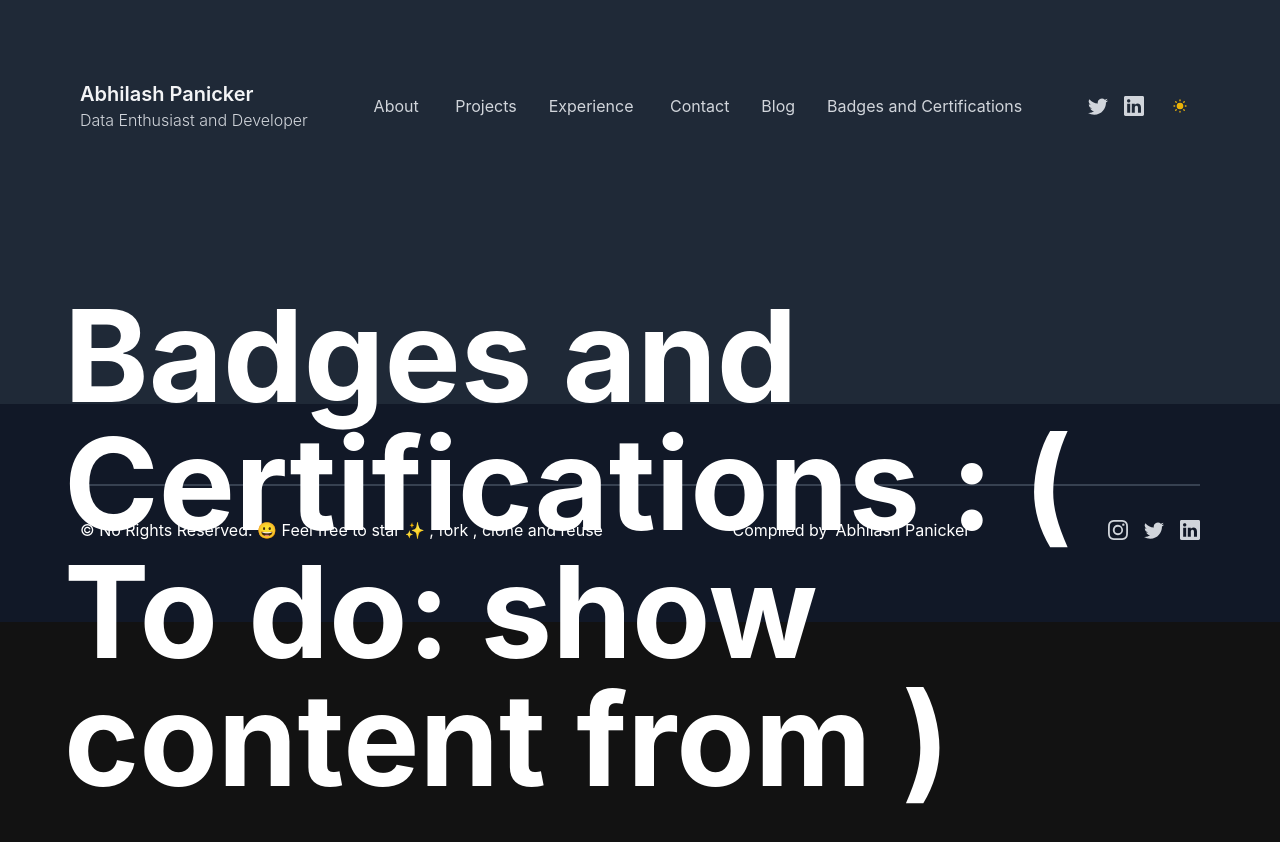
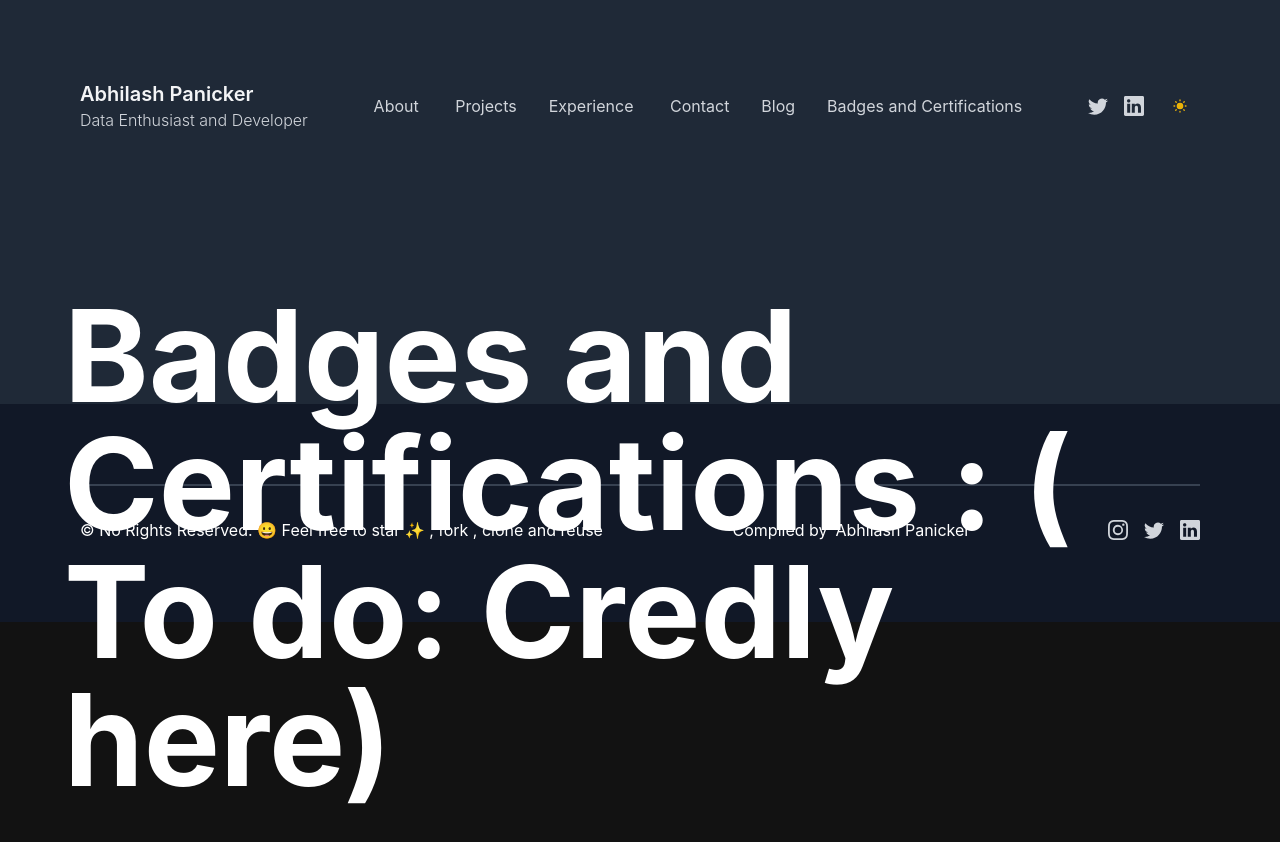
Before and after one commit to abpanic/Dbugr-on-vercel, a Next.js app: page /badgescert in a window 1280 px wide. Shown: the top 842 px of the page. Built offline with nearby package versions, Linux system fonts and the light colour scheme.

Commit message:
Update BadgesCert.js

```diff
--- a/components/BadgesCert.js
+++ b/components/BadgesCert.js
@@ -6,7 +6,7 @@ export default function BadgesCert() {
     <section className="bg-white dark:bg-gray-800">
       <div className="max-w-6xl mx-auto h-48 bg-white dark:bg-gray-800">
         <h1 className=" text-5xl md:text-9xl font-bold py-20 text-center md:text-left">
-          Badges and Certifications : ( To do: show content from <a href="https://www.credly.com/users/abhilash-panicker/badges"> </a>)
+          Badges and Certifications : ( To do: <a href="https://www.credly.com/users/abhilash-panicker/badges">Credly here</a>)
         </h1>
       </div>
     </section>
```
